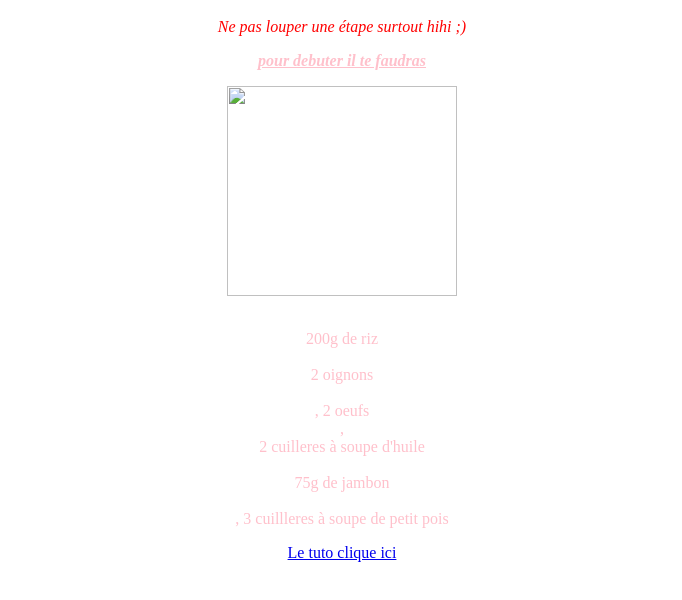
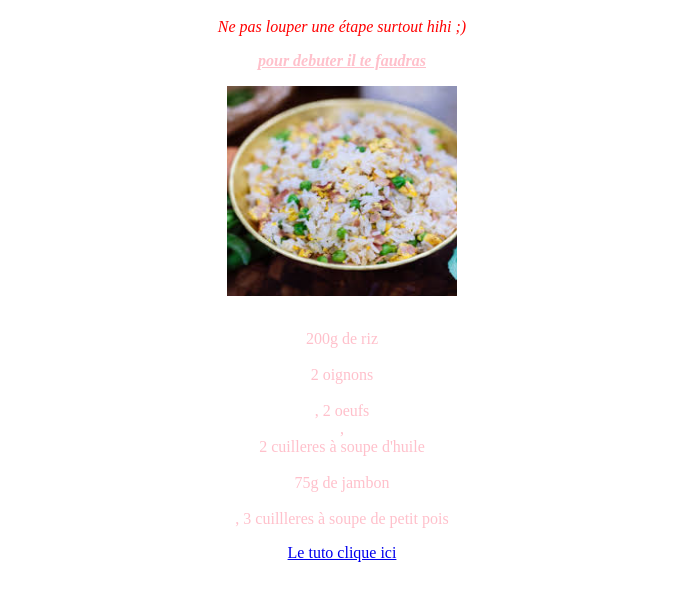
Before and after one commit to olipiou/olipiou.github.io, a plain HTML site: page page4.html in a window 1280 px wide. Shown: the part 48-648 px from the top of the page, without its empty margins (298-980 px from the left). Drawn offline with Linux system fonts and the light colour scheme.

Commit message:
Update page4.html

```diff
--- a/page4.html
+++ b/page4.html
@@ -10,7 +10,7 @@
 <center> <font color="pink">
 	<p> <b> <i> <U> pour debuter il te faudras</U></i></b></p>
 
-	<img src="index_fichiers/riz cantonnais.jpg"width="230" height="210" />
+	<img src="riz cantonnais.jpg"width="230" height="210" />
 <p><br> 200g de riz</br><br> 2 oignons</br><br>, 2 oeufs</br>,<br> 2 cuilleres à soupe d'huile</br><br> 75g de jambon</br><br>, 3 cuillleres à soupe de petit pois</br></p>
 <a href="page3.html"> Le tuto clique ici </a>
 
```
